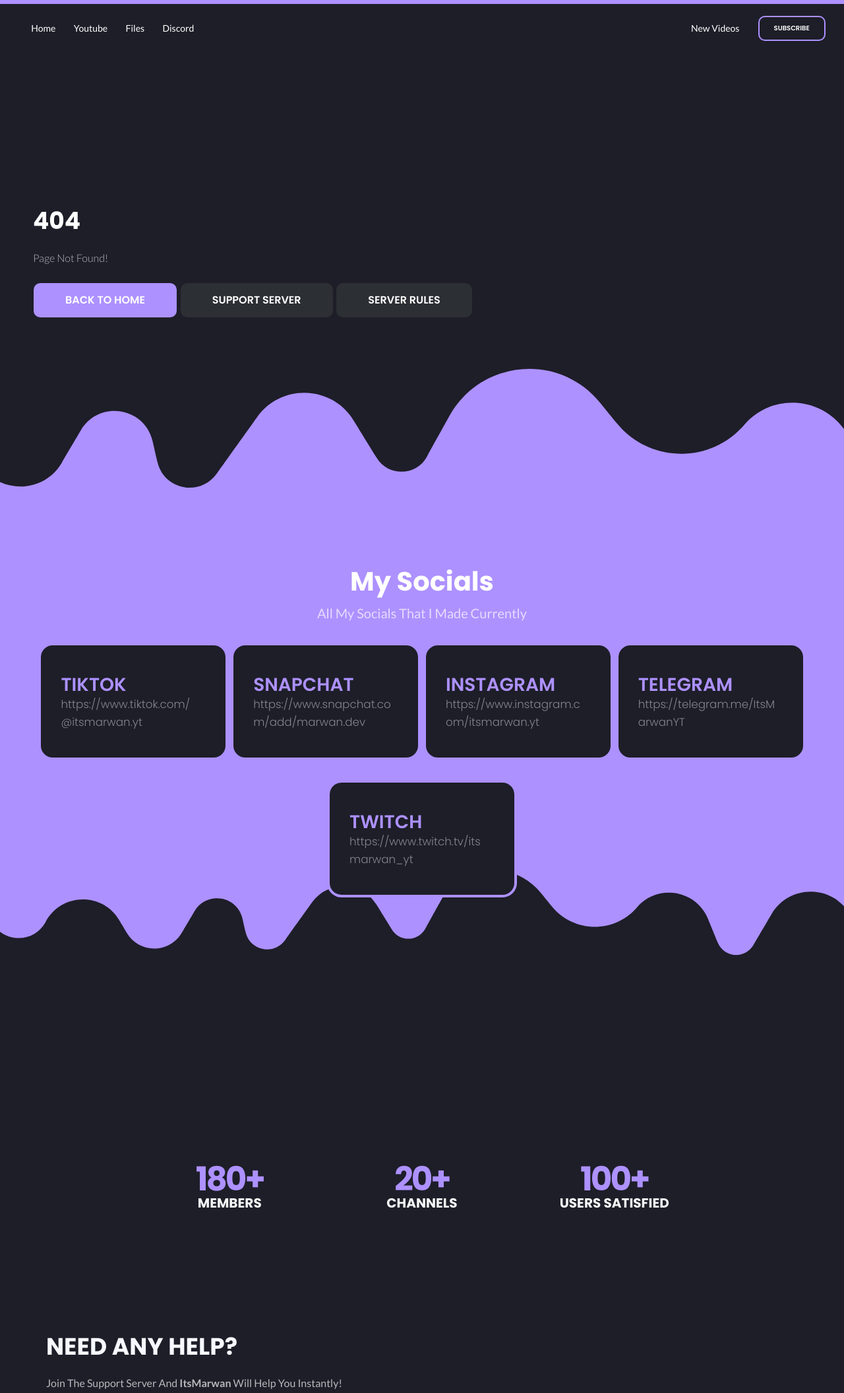
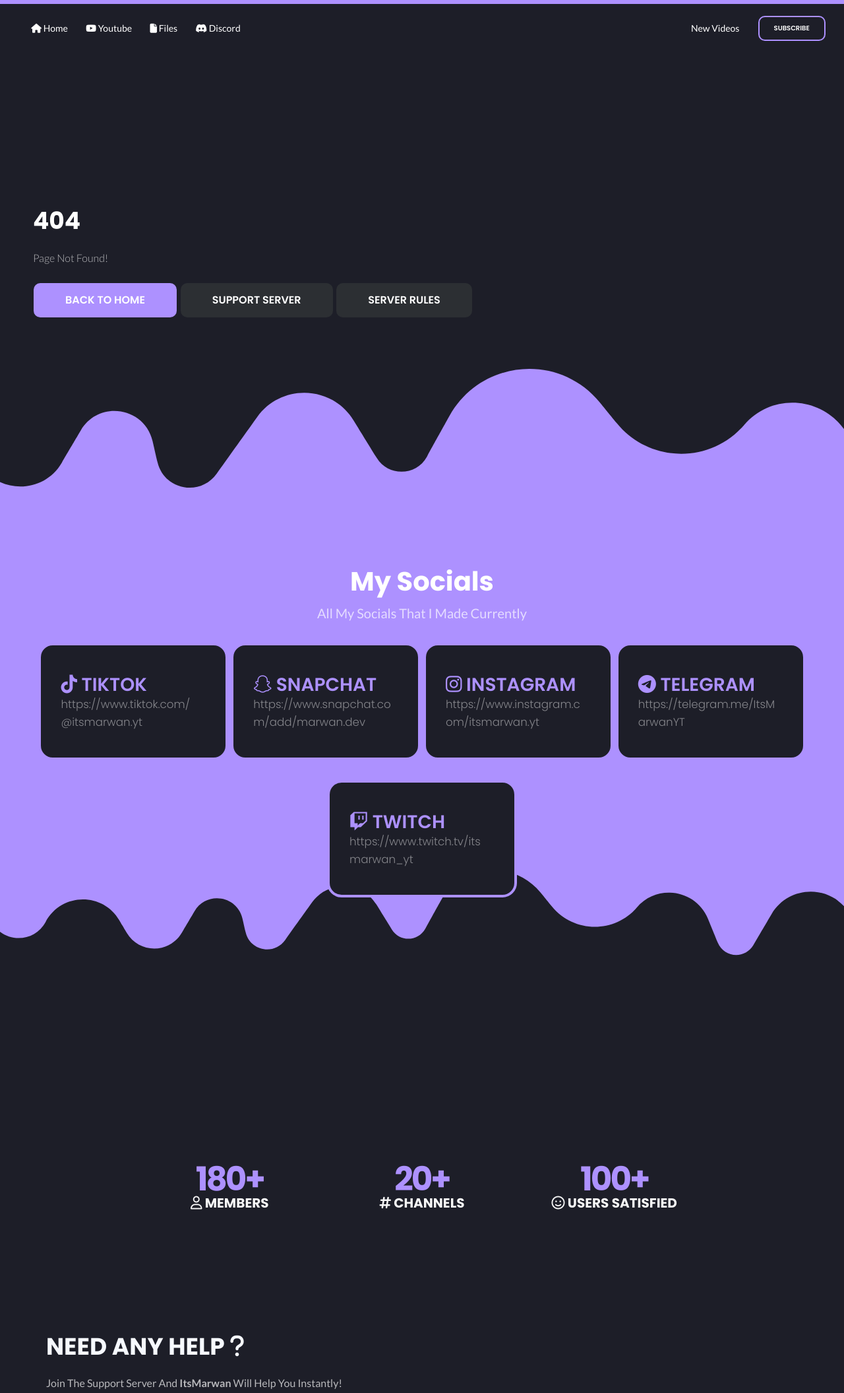
Before and after one commit to ItsMarwan/ItsMarwan.github.io, a plain HTML site: page 404.html in a window 1280 px wide. Shown: the top 2111 px of the page at 66% size. Drawn offline with nearby package versions, Linux system fonts and the light colour scheme.

Commit message:
Update 404.html

```diff
--- a/404.html
+++ b/404.html
@@ -25,26 +25,27 @@
     <link href="https://fonts.googleapis.com/css?family=Poppins:300,400,600,700,800,900&display=swap" rel="stylesheet">
     <link href="https://fonts.googleapis.com/css?family=Montserrat:400,600,700,800,900&display=swap" rel="stylesheet">
     <link href="https://fonts.googleapis.com/css?family=Lato:300,400,600,700,800,900&display=swap" rel="stylesheet">
-    <title>ItsMarwan 404 Page</title>
+    <link rel="stylesheet" href="https://cdnjs.cloudflare.com/ajax/libs/font-awesome/6.6.0/css/all.min.css" integrity="sha512-Kc323vGBEqzTmouAECnVceyQqyqdsSiqLQISBL29aUW4U/M7pSPA/gEUZQqv1cwx4OnYxTxve5UMg5GT6L4JJg==" crossorigin="anonymous" referrerpolicy="no-referrer" />
+    <title>ItsMarwan Main Page</title>
 </head>
 <body>
 <nav class="navbar navbar-expand-lg bg-transparent">
     <button class="navbar-toggler" type="button" data-toggle="collapse" data-target="#navbarSupportedContent" aria-controls="navbarSupportedContent" aria-expanded="false" aria-label="Toggle navigation">
-        <img src="assets\icon.png" width="20px" height="20px" style="max-width: none !important;">
+        <img src="assets\menuIcon.svg" width="20px" height="20px" style="max-width: none !important;">
     </button>
     <div class="collapse navbar-collapse" id="navbarSupportedContent" style="margin-left: 20px !important">
         <ul class="navbar-nav mr-auto">
             <li class="nav-item active">
-                <a class="nav-link" href="/">Home<span class="sr-only">(current)</span></a>
+                <a class="nav-link" href="/"><i class="fa-solid fa-house"></i> Home<span class="sr-only">(current)</span></a>
             </li>
             <li class="nav-item">
-                <a class="nav-link" href="https://youtube.com/@itsmarwan.">Youtube</a>
+                <a class="nav-link" href="https://youtube.com/@itsmarwan."><i class="fa-brands fa-youtube"></i> Youtube</a>
             </li>
             <li class="nav-item">
-                <a class="nav-link" href="https:discord.gg/Fwd9MgB8Ww">Files</a>
+                <a class="nav-link" href="https:discord.gg/Fwd9MgB8Ww"><i class="fa-solid fa-file"></i> Files</a>
             </li>
             <li class="nav-item">
-                <a class="nav-link" href="https:discord.gg/Fwd9MgB8Ww">Discord</a>
+                <a class="nav-link" href="https:discord.gg/Fwd9MgB8Ww"><i class="fa-brands fa-discord"></i> Discord</a>
             </li>
         </ul>
         <div class="nav-item">
@@ -70,31 +71,31 @@
     <div class="cards">
         <div class="card" style="width: 18rem;">
         <div class="card-body">
-            <h5 class="card-title">TIKTOK</h5>
+            <h5 class="card-title"><i class="fa-brands fa-tiktok"></i> TIKTOK</h5>
             <p class="card-text">https://www.tiktok.com/@itsmarwan.yt</p>
         </div>
     </div>
         <div class="card" style="width: 18rem;">
             <div class="card-body">
-                <h5 class="card-title">SNAPCHAT</h5>
+                <h5 class="card-title"><i class="fa-brands fa-snapchat"></i> SNAPCHAT</h5>
                 <p class="card-text">https://www.snapchat.com/add/marwan.dev</p>
             </div>
         </div>
         <div class="card" style="width: 18rem;">
             <div class="card-body">
-                <h5 class="card-title">INSTAGRAM</h5>
+                <h5 class="card-title"><i class="fa-brands fa-instagram"></i> INSTAGRAM</h5>
                 <p class="card-text">https://www.instagram.com/itsmarwan.yt</p>
             </div>
         </div>
         <div class="card" style="width: 18rem;">
             <div class="card-body">
-                <h5 class="card-title">TELEGRAM</h5>
+                <h5 class="card-title"><i class="fa-brands fa-telegram"></i> TELEGRAM</h5>
                 <p class="card-text">https://telegram.me/ItsMarwanYT</p>
             </div>
         </div>
         <div class="card" style="width: 18rem;">
             <div class="card-body">
-                <h5 class="card-title">TWITCH</h5>
+                <h5 class="card-title"><i class="fa-brands fa-twitch"></i> TWITCH</h5>
                 <p class="card-text">https://www.twitch.tv/itsmarwan_yt</p>
             </div>
         </div>
@@ -105,19 +106,19 @@
         <div class="card statistic" style="width: 18rem;">
             <div class="card-body">
                 <p class="card-title" style="font-size: 50px !important;line-height: 15px !important;letter-spacing: -0.06em !important;font-weight: bold !important;">180+</h1>
-                <p style="font-weight: bold !important;font-size: 20px !important;">MEMBERS</p>
+                <p style="font-weight: bold !important;font-size: 20px !important;"><i class="fa-regular fa-user"></i> MEMBERS</p>
             </div>
         </div>
         <div class="card statistic" style="width: 18rem;">
             <div class="card-body">
                 <p class="card-title" style="font-size: 50px !important;line-height: 15px !important;letter-spacing: -0.06em !important;font-weight: bold !important;">20+</h1>
-                <p style="font-weight: bold !important;font-size: 20px !important;">CHANNELS</p>
+                <p style="font-weight: bold !important;font-size: 20px !important;"><i class="fa-solid fa-hashtag"></i> CHANNELS</p>
             </div>
         </div>
         <div class="card statistic" style="width: 18rem;">
             <div class="card-body">
                 <p class="card-title" style="font-size: 50px !important;line-height: 15px !important;letter-spacing: -0.06em !important;font-weight: bold !important;">100+</h1>
-                <p style="font-weight: bold !important;font-size: 20px !important;">USERS SATISFIED</p>
+                <p style="font-weight: bold !important;font-size: 20px !important;"><i class="fa-regular fa-face-smile"></i> USERS SATISFIED</p>
             </div>
         </div>
     </div>
@@ -126,7 +127,7 @@
     <div class="start">
         <div class="card">
             <div class="card-body gs-card">
-                <div class="title">NEED ANY HELP?</div>
+                <div class="title">NEED ANY HELP <i class="fa-solid fa-question"></i></div>
                 <div class="subtitle">Join The Support Server And <b>ItsMarwan</b> Will Help You Instantly!</div>
                 <br />
                 <a class="btn btn-primary btn-lg" href="https:discord.gg/Fwd9MgB8Ww" role="button">Get Support</a>
@@ -138,7 +139,7 @@
             <br />
             youtube.com/@itsmarwan.
         </div><br/>
-        <div class="nouridio">you have reached the end!</div>
+        <div class="nouridio"><i class="fa-solid fa-info"></i> you have reached the end!</div>
     </di
 </div>
 <script src="https://code.jquery.com/jquery-3.3.1.slim.min.js" integrity="sha384-q8i/X+965DzO0rT7abK41JStQIAqVgRVzpbzo5smXKp4YfRvH+8abtTE1Pi6jizo" crossorigin="anonymous"></script>
```
